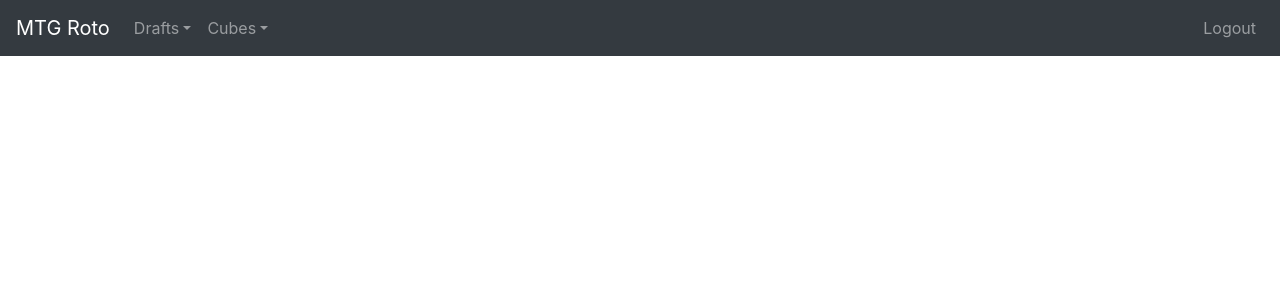
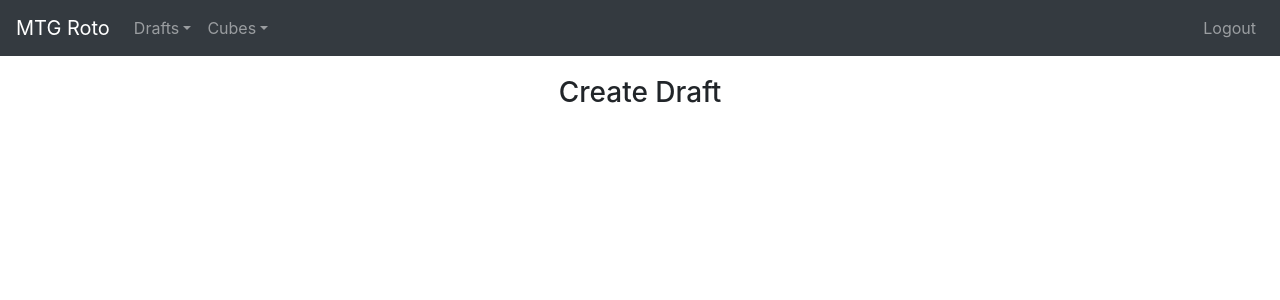
Before and after one commit to jeffamacdonald/mtg-draft-ui, a React (Create React App) app: page /createdraft in a window 1280 px wide. Shown: the top 300 px of the page. Built offline with nearby package versions, Linux system fonts and the light colour scheme.

Commit message:
create blank placeholder pages

```diff
--- a/src/App.js
+++ b/src/App.js
@@ -5,6 +5,10 @@ import Navigation from './components/Navigation/Navigation';
 import LoginForm from './components/LoginForm/LoginForm';
 import RegistrationForm from './components/RegistrationForm/RegistrationForm';
 import ImportCubePage from './components/ImportCubePage/ImportCubePage';
+import DraftsPage from './components/DraftsPage/DraftsPage';
+import CubesPage from './components/CubesPage/CubesPage';
+import JoinDraftPage from './components/JoinDraftPage/JoinDraftPage';
+import CreateDraftPage from './components/CreateDraftPage/CreateDraftPage';
 import Home from './components/Home/Home';
 import PrivateRoute from './utils/PrivateRoute';
 import {
@@ -34,6 +38,18 @@ function App() {
             <Route path="/importcube">
               <ImportCubePage />
             </Route>
+            <Route path="/mydrafts">
+              <DraftsPage />
+            </Route>
+            <Route path="/mycubes">
+              <CubesPage />
+            </Route>
+            <Route path="/joindraft">
+              <JoinDraftPage />
+            </Route>
+            <Route path="/createdraft">
+              <CreateDraftPage />
+            </Route>
             <PrivateRoute path="/home">
               <Home/>
             </PrivateRoute>
--- /dev/null
+++ b/src/components/CreateDraftPage/CreateDraftPage.js
@@ -0,0 +1,14 @@
+import React from "react";
+
+function CreateDraftPage() {
+  return (
+    <div className="container" style={{ width: "600px" }}>
+      <div style={{ margin: "20px" }}>
+        <h3>Create Draft</h3>
+      </div>
+
+    </div>
+  );
+}
+
+export default CreateDraftPage;
--- /dev/null
+++ b/src/components/CubesPage/CubesPage.js
@@ -0,0 +1,14 @@
+import React from "react";
+
+function CubesPage() {
+  return (
+    <div className="container" style={{ width: "600px" }}>
+      <div style={{ margin: "20px" }}>
+        <h3>My Cubes</h3>
+      </div>
+
+    </div>
+  );
+}
+
+export default CubesPage;
--- /dev/null
+++ b/src/components/DraftsPage/DraftsPage.js
@@ -0,0 +1,14 @@
+import React from "react";
+
+function DraftsPage() {
+  return (
+    <div className="container" style={{ width: "600px" }}>
+      <div style={{ margin: "20px" }}>
+        <h3>My Drafts</h3>
+      </div>
+
+    </div>
+  );
+}
+
+export default DraftsPage;
--- /dev/null
+++ b/src/components/JoinDraftPage/JoinDraftPage.js
@@ -0,0 +1,14 @@
+import React from "react";
+
+function JoinDraftPage() {
+  return (
+    <div className="container" style={{ width: "600px" }}>
+      <div style={{ margin: "20px" }}>
+        <h3>Join Drafts</h3>
+      </div>
+
+    </div>
+  );
+}
+
+export default JoinDraftPage;
```
